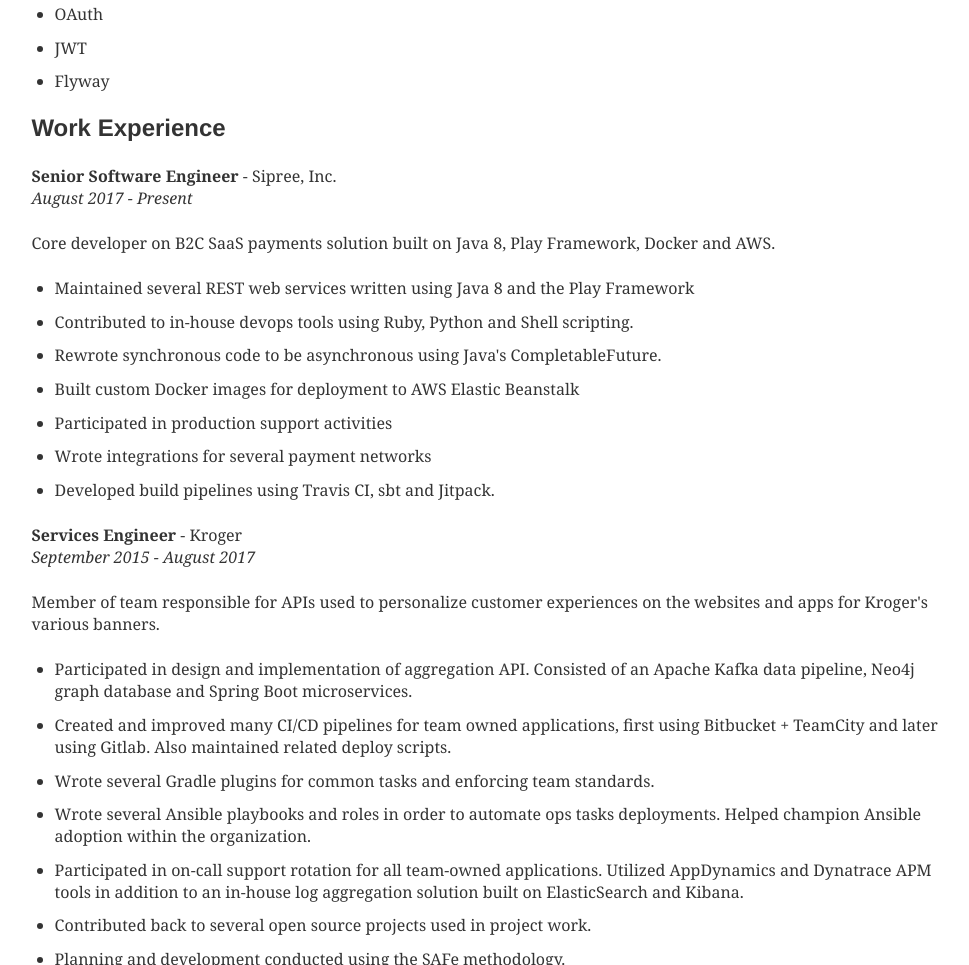
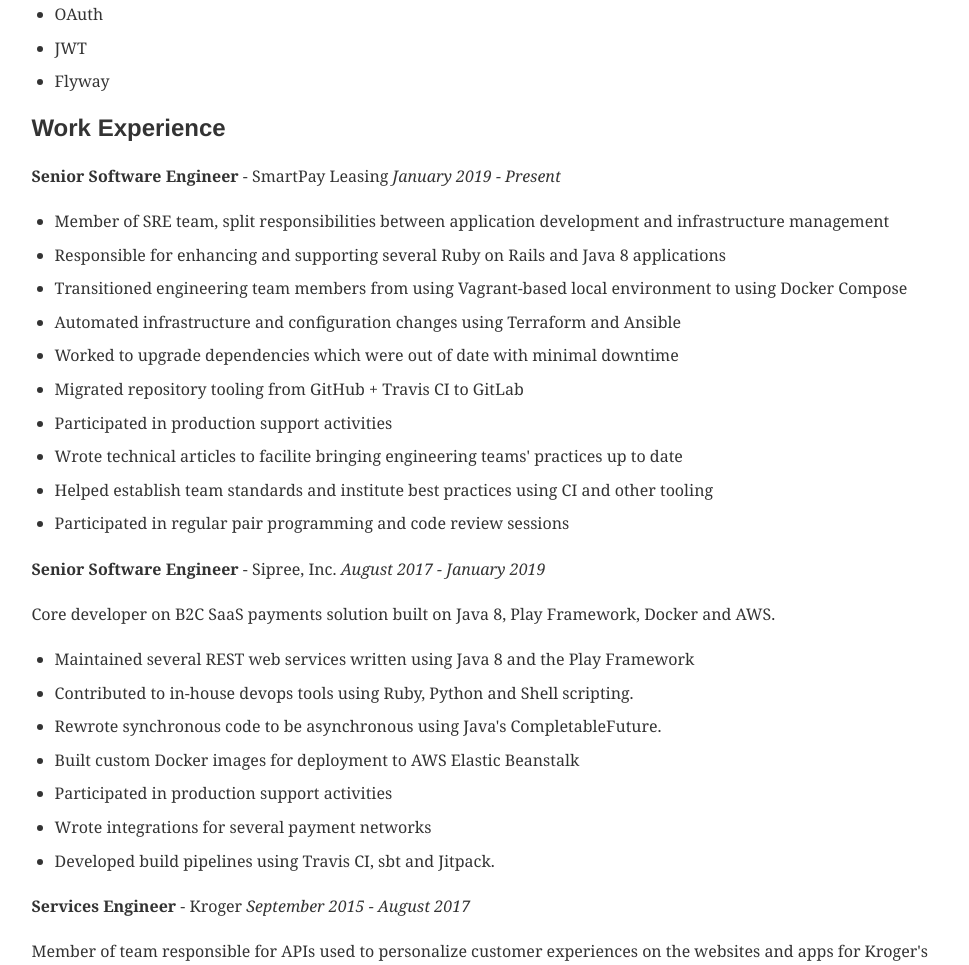
Before and after one commit to erikthered/erikthered.me, a Gatsby site: page /resume in a window 1280 px wide. Shown: the part 932-1897 px from the top of the page, without its empty margins (146-1115 px from the left). Built offline with nearby package versions, Linux system fonts and the light colour scheme; Gatsby itself is replaced by a stand-in of ours; some packages are replaced by stand-ins of ours; what typography-theme-github would draw is missing.

Commit message:
Update resume page content

```diff
--- a/src/pages/resume.md
+++ b/src/pages/resume.md
@@ -30,8 +30,22 @@ Other:
 
 ## Work Experience
 
+**Senior Software Engineer** - SmartPay Leasing
+_January 2019 - Present_
+
+* Member of SRE team, split responsibilities between application development and infrastructure management
+* Responsible for enhancing and supporting several Ruby on Rails and Java 8 applications
+* Transitioned engineering team members from using Vagrant-based local environment to using Docker Compose
+* Automated infrastructure and configuration changes using Terraform and Ansible
+* Worked to upgrade dependencies which were out of date with minimal downtime
+* Migrated repository tooling from GitHub + Travis CI to GitLab
+* Participated in production support activities
+* Wrote technical articles to facilite bringing engineering teams' practices up to date
+* Helped establish team standards and institute best practices using CI and other tooling
+* Participated in regular pair programming and code review sessions
+
 **Senior Software Engineer** - Sipree, Inc.
-_August 2017 - Present_
+_August 2017 - January 2019_
 
 Core developer on B2C SaaS payments solution built on Java 8, Play Framework, Docker and AWS.
 
```
